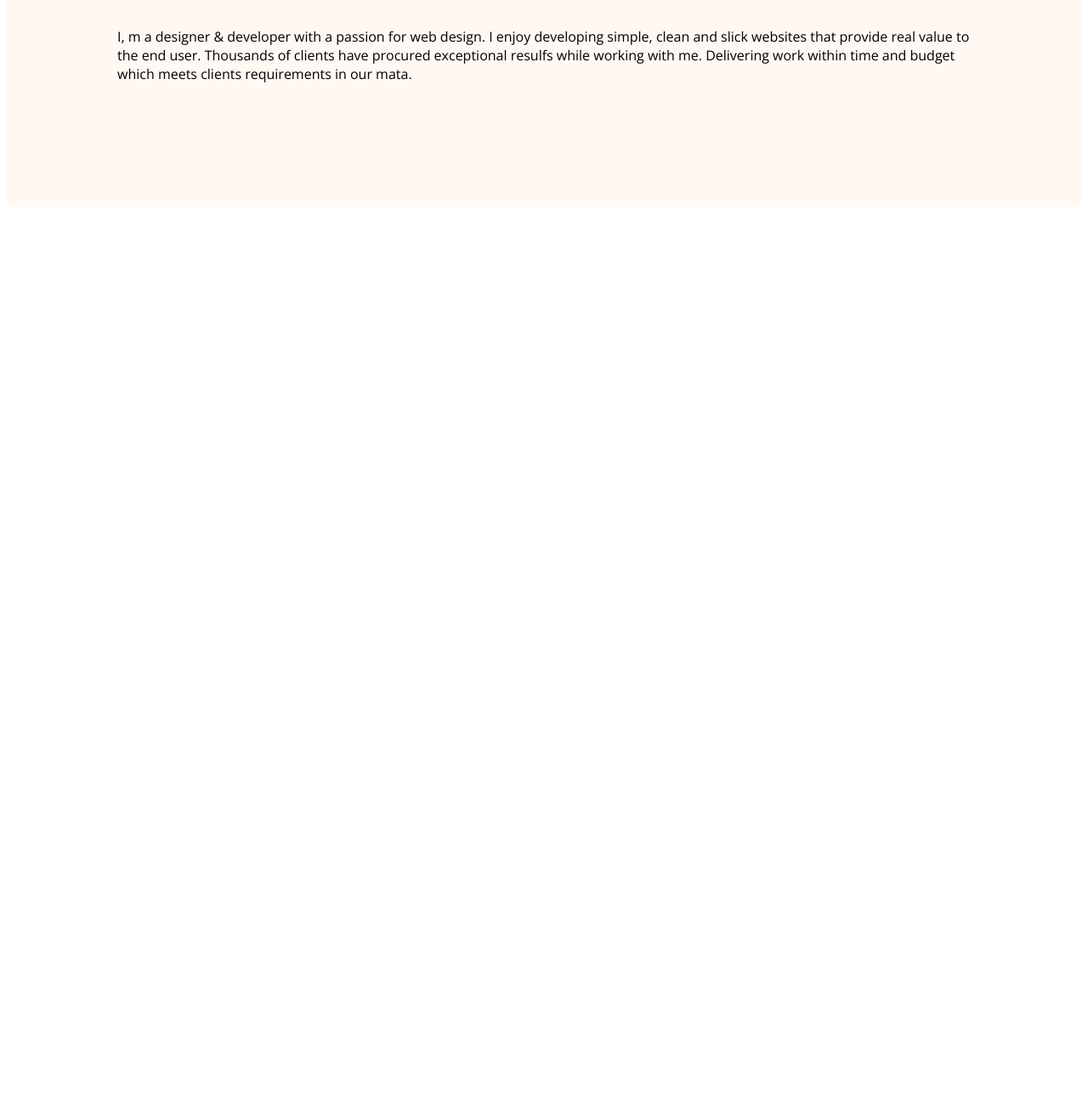
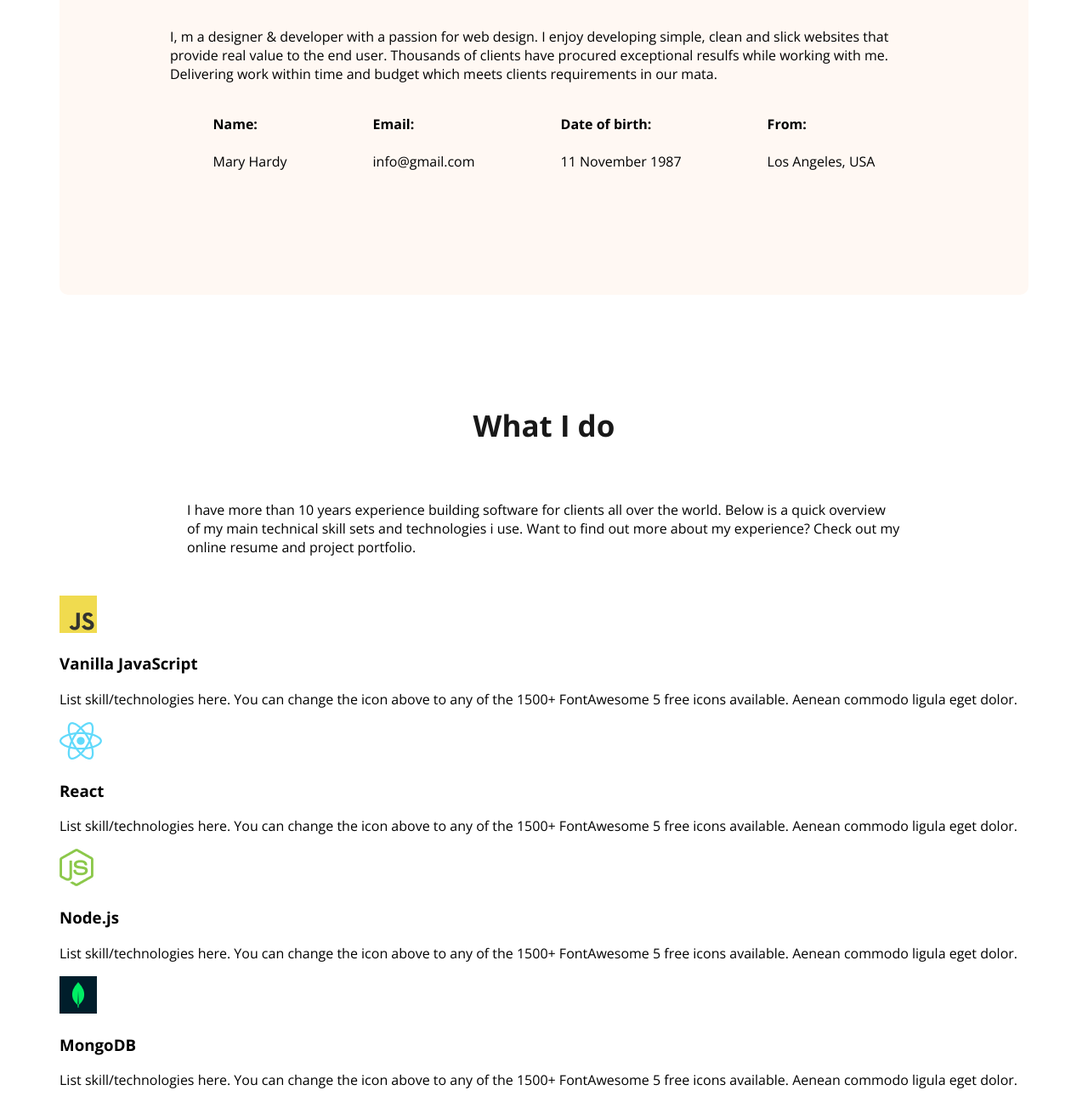
Before and after one commit to ImtiajAhammadNayem/web_developer_portfolio, a plain HTML site: page index.html in a window 1280 px wide. Shown: the part 1210-2500 px from the top of the page at 85% size. Before the commit the page ends 1584 px from the top, so only its background shows below. Drawn offline with nearby package versions, Linux system fonts and the light colour scheme.

Commit message:
skill added

```diff
--- a/index.html
+++ b/index.html
@@ -35,7 +35,53 @@
         <section class="about">
             <h3 class="section-title">About Me</h3>
             <p class="section-description">I, m a designer & developer with a passion for web design. I enjoy developing simple, clean and slick websites that provide real value to the end user. Thousands of clients have procured exceptional resulfs while working with me. Delivering work within time and budget which meets clients requirements in our mata.</p>
+            <div class="about-info-container">
+                <div class="abut-info">
+                    <h4 class="info-title">Name:</h4>
+                    <p class="info-description">Mary Hardy</p>
+                </div>
+                <div class="abut-info">
+                    <h4 class="info-title">Email:</h4>
+                    <p class="info-description">info@gmail.com</p>
+                </div>
+                <div class="abut-info">
+                    <h4 class="info-title">Date of birth:</h4>
+                    <p class="info-description">11 November 1987</p>
+                </div>
+                <div class="abut-info">
+                    <h4 class="info-title">From:</h4>
+                    <p class="info-description">Los Angeles, USA</p>
+                </div>
+            </div>
         </section>
+
+        <section>
+            <h3 class="section-title">What I do</h3>
+            <p id="what-i-do-description" class="section-description">I have more than 10 years experience building software for clients all over the world. Below is a quick overview of my main technical skill sets and technologies i use. Want to find out more about my experience? Check out my online resume and project portfolio.</p>
+            <div class="skills-container">
+                <div class="skill">
+                    <img src="images/icons/js.png" alt="">
+                    <h3 class="skill-title">Vanilla JavaScript</h3>
+                    <p class="skill-description">List skill/technologies here. You can change the icon above to any of the 1500+ FontAwesome 5 free icons available. Aenean commodo ligula eget dolor.</p>
+                </div>
+                <div class="skill">
+                    <img src="images/icons/react.png" alt="">
+                    <h3 class="skill-title">React</h3>
+                    <p class="skill-description">List skill/technologies here. You can change the icon above to any of the 1500+ FontAwesome 5 free icons available. Aenean commodo ligula eget dolor.</p>
+                </div>
+                <div class="skill">
+                    <img src="images/icons/nodejs.png" alt="">
+                    <h3 class="skill-title">Node.js</h3>
+                    <p class="skill-description">List skill/technologies here. You can change the icon above to any of the 1500+ FontAwesome 5 free icons available. Aenean commodo ligula eget dolor.</p>
+                </div>
+                <div class="skill">
+                    <img src="images/icons/mongo.png" alt="">
+                    <h3 class="skill-title">MongoDB</h3>
+                    <p class="skill-description">List skill/technologies here. You can change the icon above to any of the 1500+ FontAwesome 5 free icons available. Aenean commodo ligula eget dolor.</p>
+                </div>
+            </div>
+        </section>
+
     </main>
     <footer>
 
--- a/styles/portfoli.css
+++ b/styles/portfoli.css
@@ -96,9 +96,28 @@ nav a{
     flex-shrink: 0;
 }
 
+main{
+    max-width: 1140px;
+    margin: 0 auto;
+}
+
 .about{
     padding: 130px;
     border-radius: 10px;
     background-color: #FFF8F3;
     margin: 130px 0;
 }
+.about-info-container{
+    display: flex;
+    justify-content: space-around;
+}
+.about-info{
+    text-align: center;
+}
+#what-i-do-description{
+    padding: 30px 150px;
+}
+
+.skill-container{
+    display: flex;
+}
```
